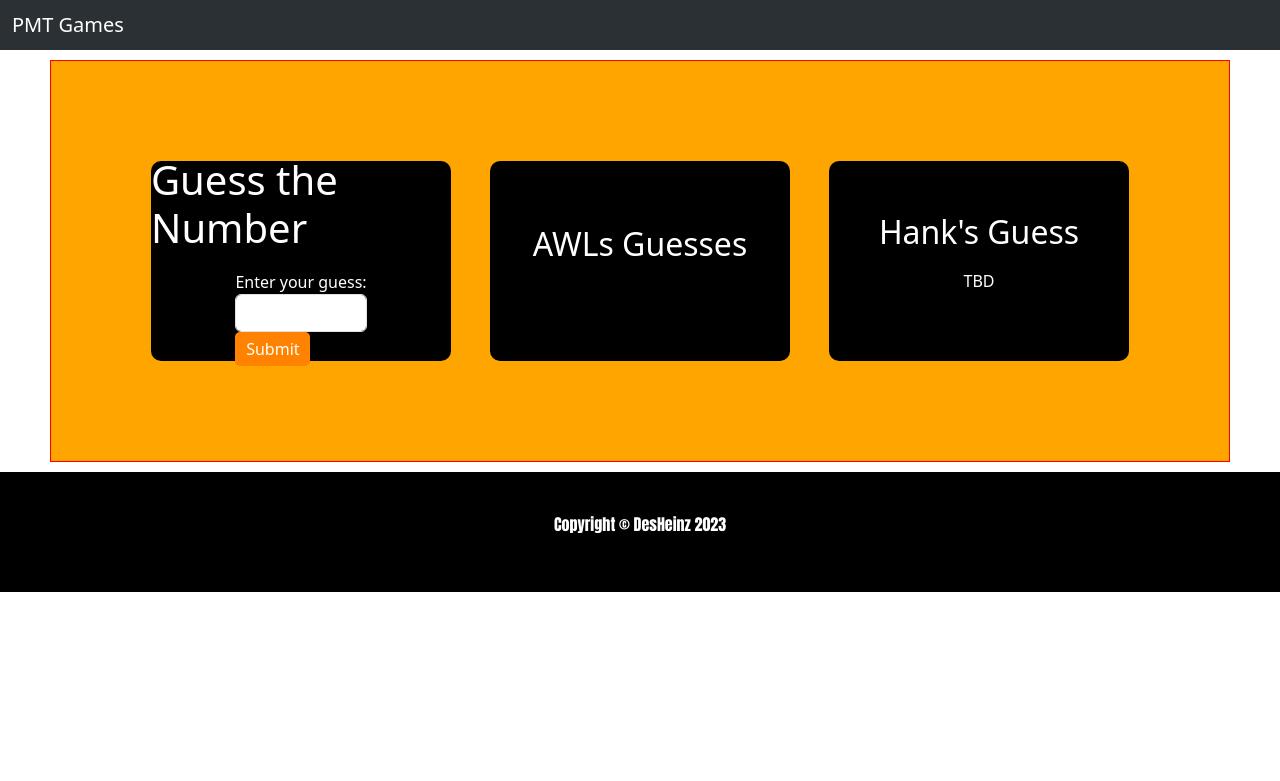
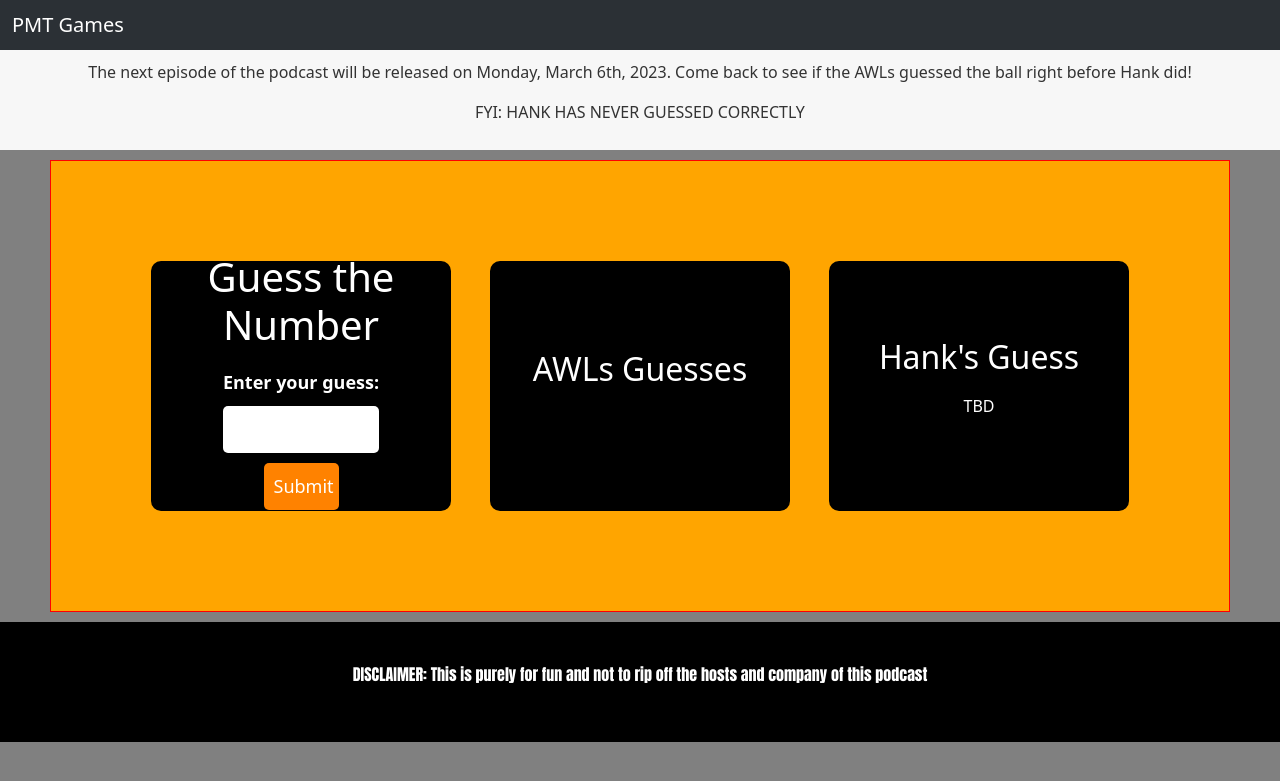
Before and after one commit to 2cheinz/pmt_lottery, a Flask app: template templates/index.html in a window 1280 px wide. Shown: the top 781 px of the page. Run offline with Flask 2, Linux system fonts and the light colour scheme; the template is opened without the code that fills it, so the values that code supplies are empty.

Commit message:
added announcement

```diff
--- a/static/styles/main.css
+++ b/static/styles/main.css
@@ -5,7 +5,7 @@
 
 
 body {
-    margin: auto;
+  background-color: grey;
 }
 
   .main {
@@ -34,6 +34,15 @@ body {
     gap: 20px;
     list-style: none;
   }
+
+  .podcast-announcement {
+    background-color: #f7f7f7;
+    color: #333;
+    padding: 10px 0;
+    text-align: center;
+  }
+
+
 
   .hero {
     display: flex;
@@ -69,10 +78,47 @@ body {
   color: white;
   padding: 10px;
   border-radius: 10px;
+  text-align: center;
 }
 
+.hero-content h1 {
+  margin: 0;
+}
+
+form {
+  display: flex;
+  flex-direction: column;
+  justify-content: center;
+  align-items: center;
+  gap: 10px;
+  margin: 10px;
+}
+
+form label {
+  font-size: 18px;
+  font-weight: bold;
+}
+
+form input[type="number"] {
+  padding: 10px;
+  font-size: 18px;
+  border-radius: 5px;
+  border: none;
+}
+
+button {
+  background-color: #FF8200;
+  color: white;
+  border-style: none;
+  border-radius: 5px;
+  width: 75px;
+  padding: 10px;
+  font-size: 18px;
+}
+
+
   .hero-content, .user-guess, .awl-guess, .hanks-guess {
-    height: 200px;
+    height: 250px;
     width: 300px;
   }
 
@@ -104,17 +150,6 @@ body {
     padding: 10px;
     border-radius: 10px;
   }
-
-  button {
-    background-color: #FF8200;
-    color: white;
-    border-style: none;
-    border-radius: 5px;
-    width: 75px;
-    padding: 5px;
-  }
-
-
 
   .middle {
     font-family: Bebas Neue, Impact, -apple-system, Segoe UI, Arial, sans-serif;
--- a/templates/index.html
+++ b/templates/index.html
@@ -15,6 +15,10 @@
         <span class="navbar-brand mb-0 h1">PMT Games</span>
         </div>
     </nav>
+    <div class="podcast-announcement">
+        <p>The next episode of the podcast will be released on Monday, March 6th, 2023. Come back to see if the AWLs guessed the ball right before Hank did!</p>
+        <p>FYI: HANK HAS NEVER GUESSED CORRECTLY </p>
+    </div>
     <!-- End of Navbar content -->
     <div class="hero">
         <div class="hero-content">
@@ -53,7 +57,7 @@
     </div> -->
     <!-- END OF CONTENT USED WITH BOOTSTRAP -->
     <div class="footer">
-        <p>Copyright &#169; DesHeinz 2023
+        <p>DISCLAIMER: This is purely for fun and not to rip off the hosts and company of this podcast
         </p>
     </div>
 <script src="https://cdn.jsdelivr.net/npm/bootstrap@5.3.0-alpha1/dist/js/bootstrap.bundle.min.js" integrity="sha384-w76AqPfDkMBDXo30jS1Sgez6pr3x5MlQ1ZAGC+nuZB+EYdgRZgiwxhTBTkF7CXvN" crossorigin="anonymous"></script>
```
Also changed, not shown: other parts of static/styles/main.css (+34 -0 lines). Lines whose indentation alone changed are shown as unchanged.
